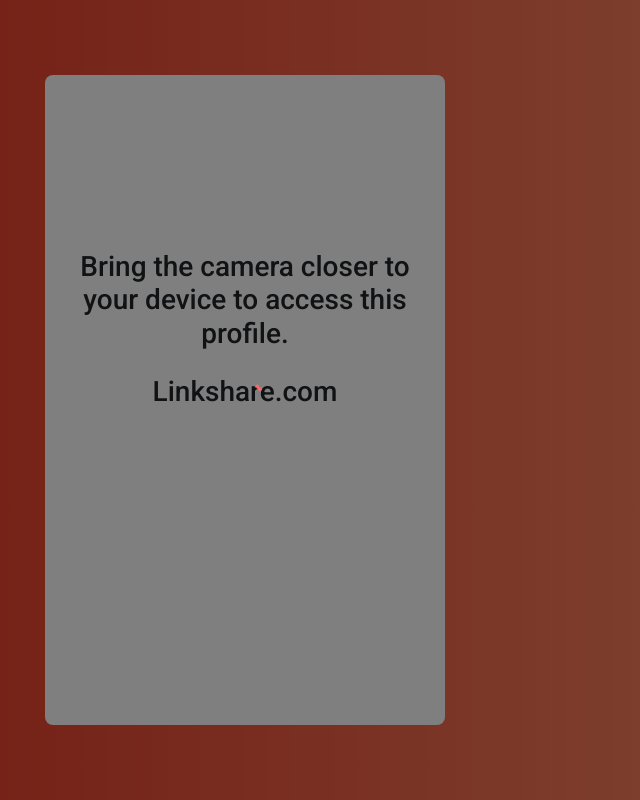
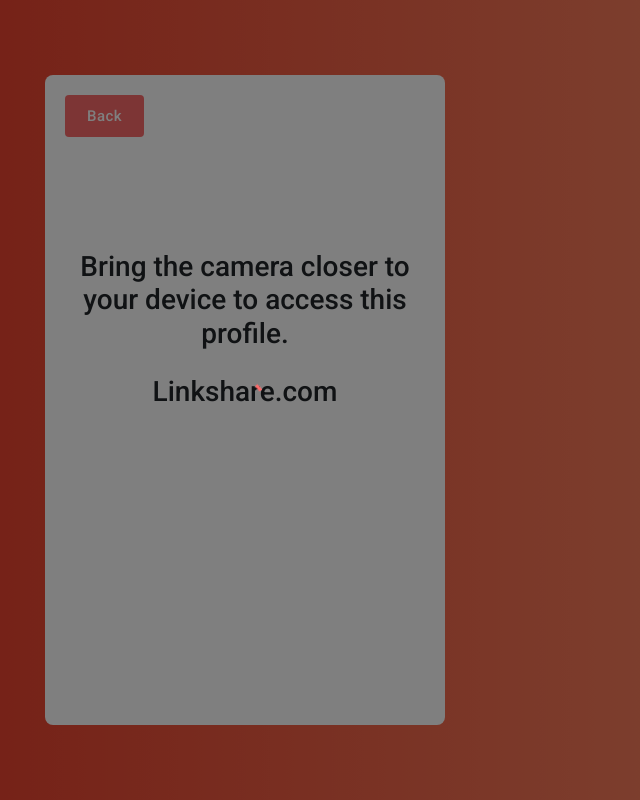
Before and after one commit to ArthurMaciel95/link-share-react, a React (Create React App) app: page /profile/qrcode in a window 1280 px wide. Shown: the whole page, without its empty margins (395-1035 px from the left). Built offline with nearby package versions, Linux system fonts and the light colour scheme; no server answers; sample sign-in values are in the browser's storage.

Commit message:
:art: adicionando botao em pagina qrcode

```diff
--- a/src/global.js
+++ b/src/global.js
@@ -87,6 +87,8 @@ input:disabled{
   filter:grayscale(50%) ;
 }
 button:disabled{
+  cursor: not-allowed;
+  pointer-events: all !important;
   filter:grayscale(50%) ;
 }
 `
--- a/src/pages/Home/index.jsx
+++ b/src/pages/Home/index.jsx
@@ -29,6 +29,7 @@ import Button from "@mui/material/Button";
 import Backdrop from "@mui/material/Backdrop";
 import CircularProgress from "@mui/material/CircularProgress";
 import DescriptionArea from "components/description-area";
+import tableIcon from 'assets/svg/table.svg';
 const HomePage = () => {
     const navigate = new useNavigate();
     const userService = new UserServices();
@@ -148,6 +149,7 @@ const HomePage = () => {
                                     <ClipBoardArea
                                         nickname={user && user.body.nickname}
                                     />
+
                                 </PaineButton>
                                 <TagsNavigation
                                     tags={tags}
--- a/src/pages/Home/styles.js
+++ b/src/pages/Home/styles.js
@@ -35,6 +35,9 @@ export const HeaderHome = styled.header`
             display: flex;
             justify-content: center;
         }
+        .link-column{
+            margin-bottom:40px ;
+        }
     }
 `;
 export const PaineButton = styled.section`
@@ -51,18 +54,21 @@ export const PaineButton = styled.section`
         }
         img {
             margin-right: 10px;
+            width:20px ;
+            heigh:20px ;
         }
     }
 
     @media (max-width: 500px) {
         display: flex;
         flex-direction: column;
-        width: 90%;
+        width: 94%;
         margin-top: -100px;
 
         button {
             width: 100%;
             margin-bottom: 10px;
+            margin-right:0px ;
             &:first-child {
                 margin-right: 0px;
             }
--- a/src/pages/qrcode/index.jsx
+++ b/src/pages/qrcode/index.jsx
@@ -2,9 +2,11 @@ import React, { useEffect, useRef, useState } from 'react'
 import { QrContainer, QrCard } from "./styles";
 import QRCode from 'qrcode'
 import Backdrop from '@mui/material/Backdrop';
-import { useLocation, useNavigate } from 'react-router-dom';
+import { useLocation, useNavigate, Link } from 'react-router-dom';
 import CircularProgress from '@mui/material/CircularProgress';
 import { UserServices } from 'services/api/user'
+import Button from '@mui/material/Button'
+
 const QrCodePage = () => {
 
     const userApi = new UserServices()
@@ -51,6 +53,17 @@ const QrCodePage = () => {
             </Backdrop>
             <QrContainer>
                 <QrCard>
+                    <Link to='/home'>
+                        <Button
+                            variant="contained"
+                            color="primary"
+                            size="large"
+                            disableElevation
+                            sx={{ position: 'absolute', top: '20px', left: '20px' }}
+                        >
+                            Back
+                        </Button>
+                    </Link>
                     <h3 className='text-center m-4'>Bring the camera closer to your device to access this profile.</h3>
                     <h3>Linkshare.com</h3>
                     <p>{user && user.data.body.email}</p>
--- a/src/pages/qrcode/styles.js
+++ b/src/pages/qrcode/styles.js
@@ -19,7 +19,7 @@ export const QrCard = styled.section`
     height:650px ;
     border-radius:8px ;
     flex-direction:column ;
-
+    position:relative ;
     display:flex ;
     justify-content:center ;
     align-items:center ;
```
Also changed, not shown: src/assets/svg/table.svg (added).
